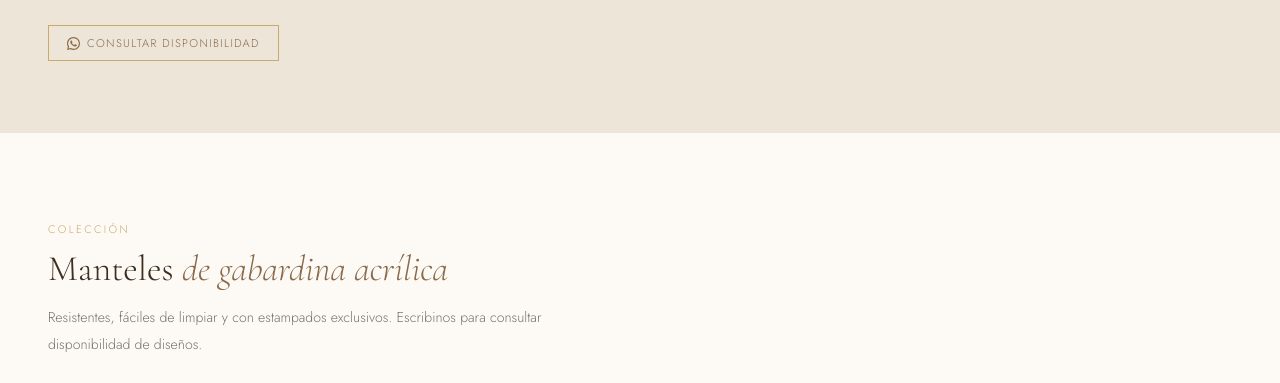
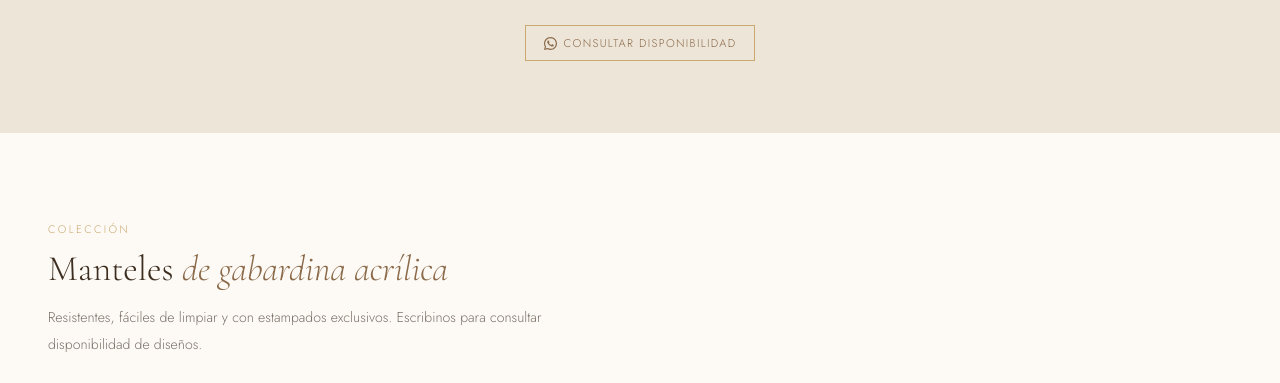
Before and after one commit to Daniela-Vargas/patrondeideas, a plain HTML site: page index.html in a window 1280 px wide. Shown: the part 3890-4273 px from the top of the page. Drawn offline with nearby package versions, Linux system fonts and the light colour scheme.

Commit message:
Update index.html

```diff
--- a/index.html
+++ b/index.html
@@ -283,7 +283,7 @@
       <div class="motivo-img"><img src="paneras2.png" alt="Colección paneras motivos 2"/></div>
     </div>
     <div class="motivo-img" style="max-width:520px;margin:32px auto 0"><img src="todaslaspanerasapiladas.jpg" alt="Todas las paneras apiladas"/></div>
-    <div style="margin-top:28px">
+    <div style="margin-top:28px;text-align:center">
       <a class="btn-wsp" href="https://wa.me/541178248053?text=Hola!%20Quer%C3%ADa%20consultar%20por%20las%20*paneras*%2C%20%C2%BFcu%C3%A1les%20tienen%20disponibles?" target="_blank">
         <svg viewBox="0 0 24 24"><path d="M17.472 14.382c-.297-.149-1.758-.867-2.03-.967-.273-.099-.471-.148-.67.15-.197.297-.767.966-.94 1.164-.173.199-.347.223-.644.075-.297-.15-1.255-.463-2.39-1.475-.883-.788-1.48-1.761-1.653-2.059-.173-.297-.018-.458.13-.606.134-.133.298-.347.446-.52.149-.174.198-.298.298-.497.099-.198.05-.371-.025-.52-.075-.149-.669-1.612-.916-2.207-.242-.579-.487-.5-.669-.51-.173-.008-.371-.01-.57-.01-.198 0-.52.074-.792.372-.272.297-1.04 1.016-1.04 2.479 0 1.462 1.065 2.875 1.213 3.074.149.198 2.096 3.2 5.077 4.487.709.306 1.262.489 1.694.625.712.227 1.36.195 1.871.118.571-.085 1.758-.719 2.006-1.413.248-.694.248-1.289.173-1.413-.074-.124-.272-.198-.57-.347z"/><path d="M12 0C5.373 0 0 5.373 0 12c0 2.136.564 4.14 1.534 5.876L0 24l6.29-1.508A11.955 11.955 0 0012 24c6.627 0 12-5.373 12-12S18.627 0 12 0zm0 21.818a9.818 9.818 0 01-5.006-1.368l-.36-.214-3.732.894.944-3.617-.234-.373A9.818 9.818 0 1112 21.818z"/></svg>
         Consultar disponibilidad
```
